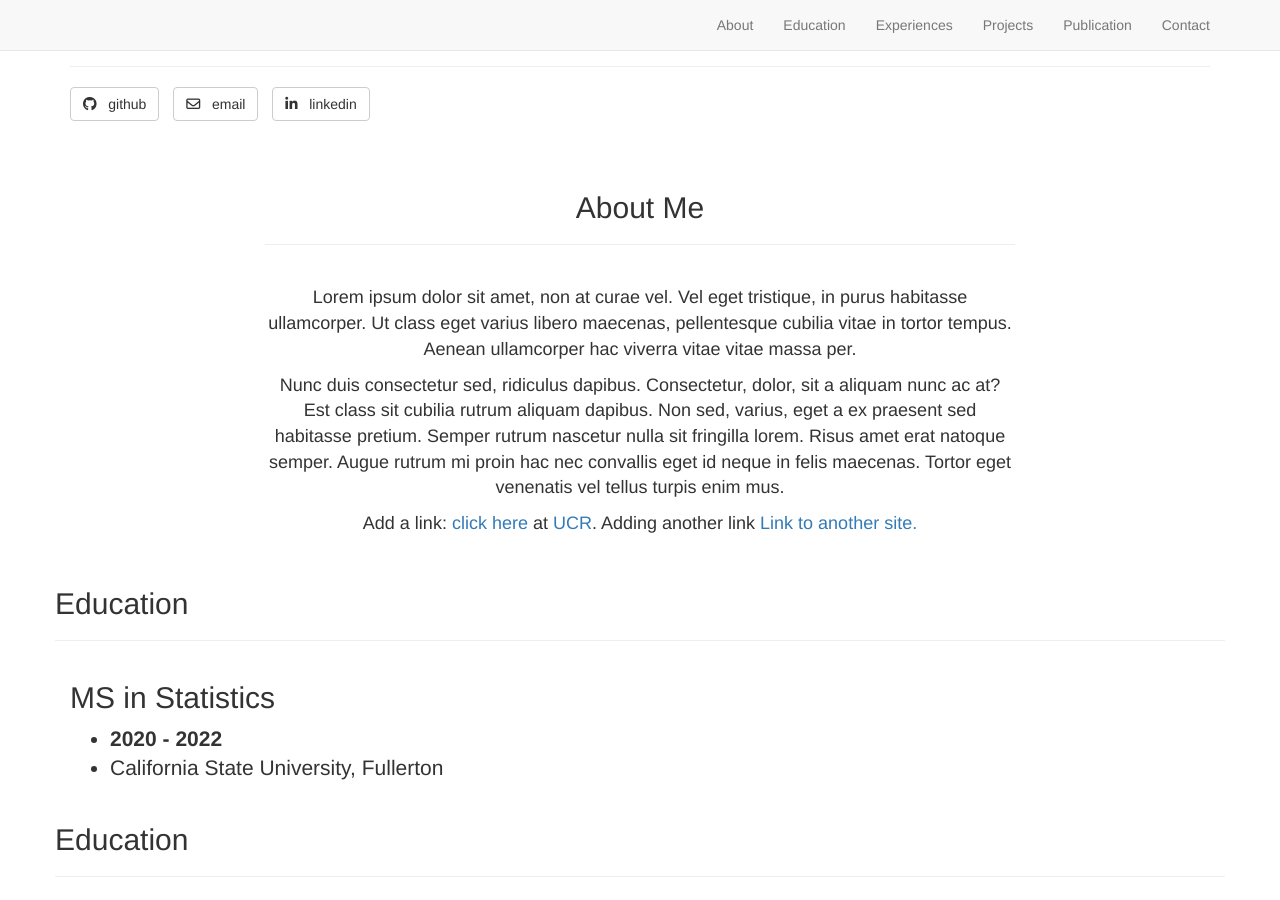
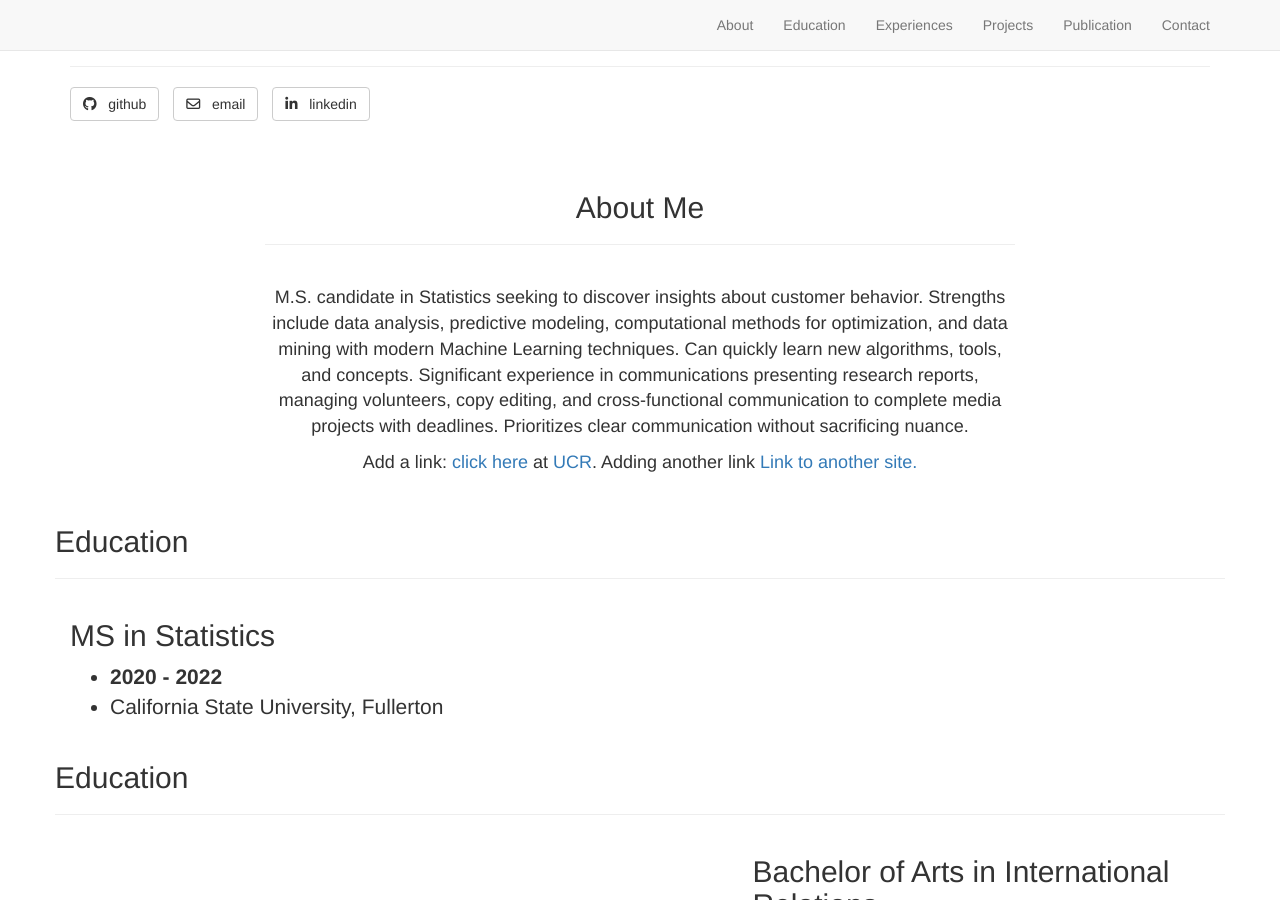
Before and after one commit to figur8s/kcherland.github.io, a Jekyll site: the page built from _posts/2000-1-1-edu.markdown, in a window 1280 px wide and 900 px high. Built offline with Jekyll 4.4.1, drawn with Linux system fonts in a browser that asks for light colours; nearby versions of some CDN libraries; library files that are not in the unit come from our copies.

Commit message:
Update about.html

```diff
--- a/_includes/about.html
+++ b/_includes/about.html
@@ -5,8 +5,8 @@
             <h2>About Me</h2>
             <hr class="intro-divider">
             <br/>
-                <p><font size="4px"> Lorem ipsum dolor sit amet, non at curae vel. Vel eget tristique, in purus habitasse ullamcorper. Ut class eget varius libero maecenas, pellentesque cubilia vitae in tortor tempus. Aenean ullamcorper hac viverra vitae vitae massa per. </font></p>
-                <p><font size="4px"> Nunc duis consectetur sed, ridiculus dapibus. Consectetur, dolor, sit a aliquam nunc ac at? Est class sit cubilia rutrum aliquam dapibus. Non sed, varius, eget a ex praesent sed habitasse pretium. Semper rutrum nascetur nulla sit fringilla lorem. Risus amet erat natoque semper. Augue rutrum mi proin hac nec convallis eget id neque in felis maecenas. Tortor eget venenatis vel tellus turpis enim mus. </font></p>
+                <p><font size="4px"> M.S. candidate in Statistics seeking to discover insights about customer behavior. Strengths include data analysis, predictive modeling, computational methods for optimization, and data mining with modern Machine Learning techniques. Can quickly learn new algorithms, tools, and concepts. Significant experience in communications presenting research reports, managing volunteers, copy editing, and cross-functional communication to complete media projects with deadlines. Prioritizes clear communication without sacrificing nuance. </font></p>
+                <p><font size="4px"> </font></p>
                 <p><font size="4px"> Add a link:  <a href="http://site.edu/">click here</a> at <a href="https://www.ucr.edu/">UCR</a>. Adding another link <a href="http://anotherSite.ucr.edu/">Link to another site.</a></font></p>
 
              <br/>
```
